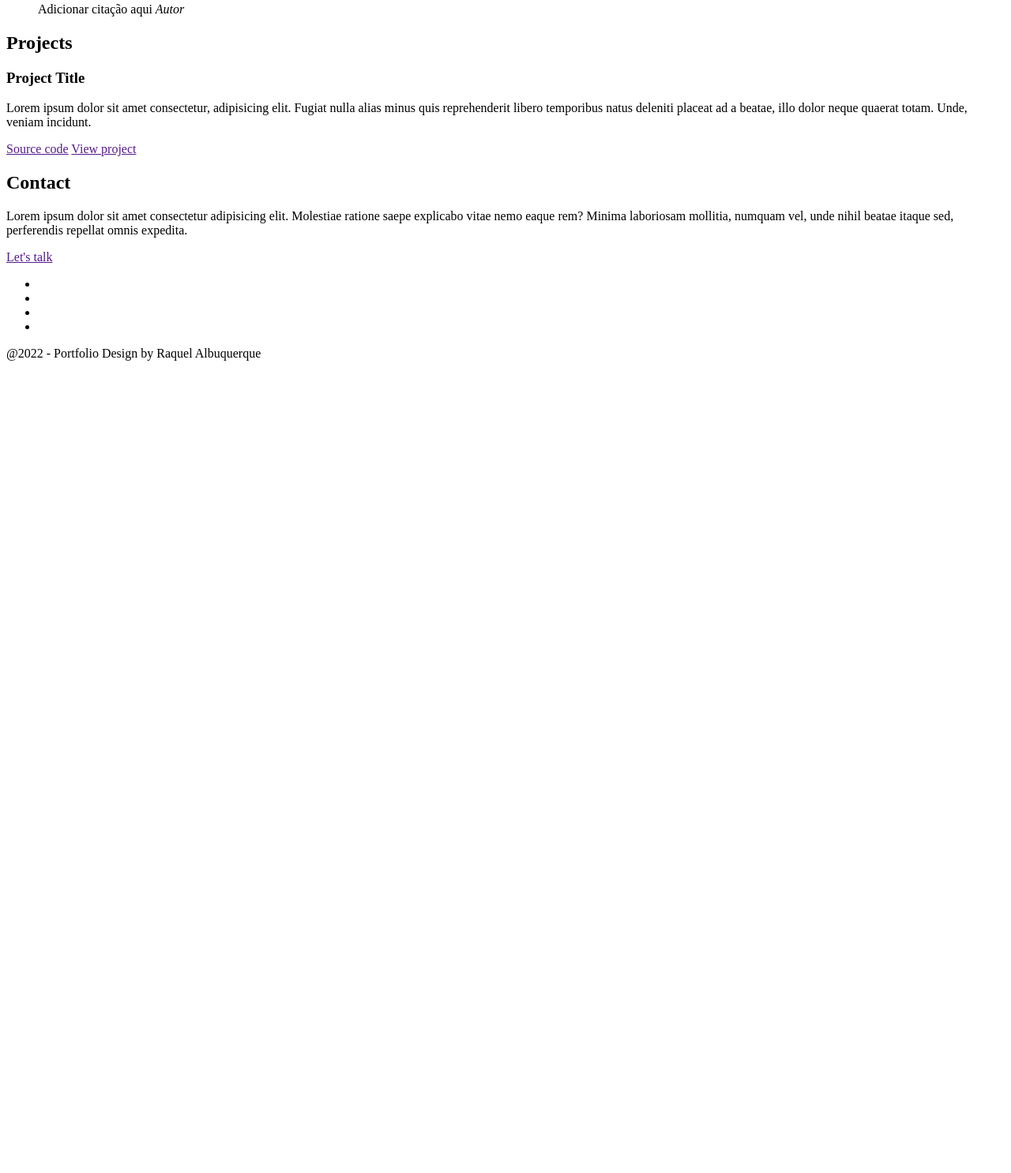
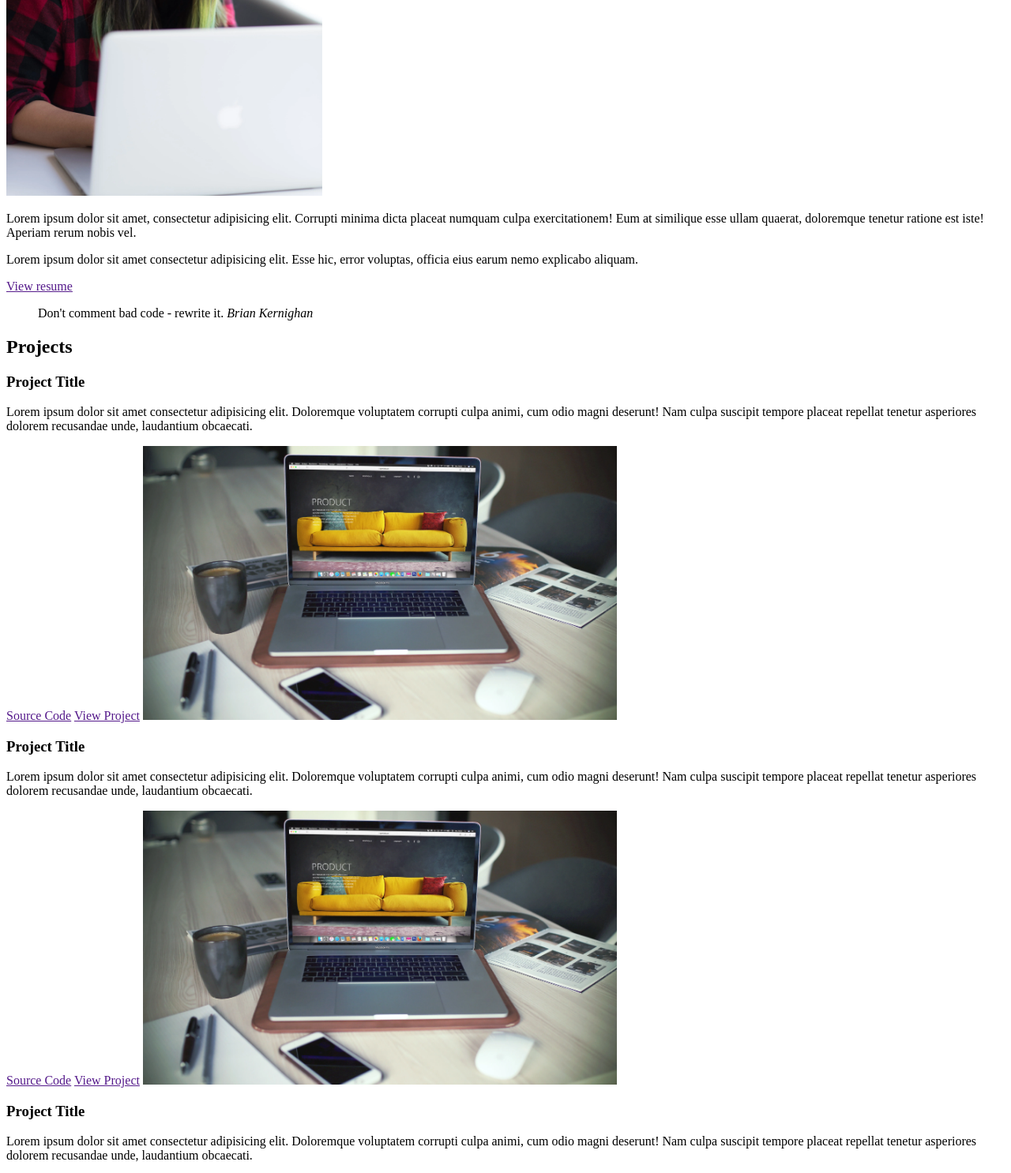
Before and after one commit to raquelmgalbuquerque/raquelmgalbuquerque.github.io, a plain HTML site: page index.html in a window 1280 px wide. Shown: the part 553-2039 px from the top of the page at 79% size. Before the commit the page ends 1018 px from the top, so only its background shows below. Drawn offline with Linux system fonts and the light colour scheme.

Commit message:
update main and footer

```diff
--- a/index.html
+++ b/index.html
@@ -16,38 +16,75 @@
     </header>
 
     <main>
-      <section>
+      <section class="about">
         <h2>About me</h2>
         <div>
+          <img
+            src="./assets/img/maria_albertina_developer.webp"
+            alt="developer maria albertina working on a computer"
+            width="400"
+          />
           <p>
-            Lorem ipsum dolor sit amet consectetur adipisicing elit. Sunt
-            explicabo debitis maxime, repellendus velit suscipit in magni vero
-            blanditiis placeat!
+            Lorem ipsum dolor sit amet, consectetur adipisicing elit. Corrupti
+            minima dicta placeat numquam culpa exercitationem! Eum at similique
+            esse ullam quaerat, doloremque tenetur ratione est iste! Aperiam
+            rerum nobis vel.
+          </p>
+          <p>
+            Lorem ipsum dolor sit amet consectetur adipisicing elit. Esse hic,
+            error voluptas, officia eius earum nemo explicabo aliquam.
           </p>
           <a href="">View resume</a>
-          <img src="./img/orion_nebula.jpg" alt="orion nebula" width="300" />
         </div>
         <blockquote>
-          Adicionar citação aqui
-          <cite>Autor</cite>
+          Don't comment bad code - rewrite it.
+          <cite>Brian Kernighan</cite>
         </blockquote>
       </section>
 
-      <section>
+      <section class="projects">
         <h2>Projects</h2>
         <article>
           <h3>Project Title</h3>
           <p>
-            Lorem ipsum dolor sit amet consectetur, adipisicing elit. Fugiat
-            nulla alias minus quis reprehenderit libero temporibus natus
-            deleniti placeat ad a beatae, illo dolor neque quaerat totam. Unde,
-            veniam incidunt.
+            Lorem ipsum dolor sit amet consectetur adipisicing elit. Doloremque
+            voluptatem corrupti culpa animi, cum odio magni deserunt! Nam culpa
+            suscipit tempore placeat repellat tenetur asperiores dolorem
+            recusandae unde, laudantium obcaecati.
           </p>
-          <a href="">Source code</a>
-          <a href="">View project</a>
+          <a href="">Source Code</a>
+          <a href="">View Project</a>
+          <img src="./assets/img/project1.webp" alt="project" width="600" />
+        </article>
+
+        <article>
+          <h3>Project Title</h3>
+          <p>
+            Lorem ipsum dolor sit amet consectetur adipisicing elit. Doloremque
+            voluptatem corrupti culpa animi, cum odio magni deserunt! Nam culpa
+            suscipit tempore placeat repellat tenetur asperiores dolorem
+            recusandae unde, laudantium obcaecati.
+          </p>
+          <a href="">Source Code</a>
+          <a href="">View Project</a>
+          <img src="./assets/img/project1.webp" alt="project" width="600" />
+        </article>
+
+        <article>
+          <h3>Project Title</h3>
+          <p>
+            Lorem ipsum dolor sit amet consectetur adipisicing elit. Doloremque
+            voluptatem corrupti culpa animi, cum odio magni deserunt! Nam culpa
+            suscipit tempore placeat repellat tenetur asperiores dolorem
+            recusandae unde, laudantium obcaecati.
+          </p>
+          <a href="">Source Code</a>
+          <a href="">View Project</a>
+          <img src="./assets/img/project1.webp" alt="project" width="600" />
         </article>
       </section>
 
+      <section class="contact">
         <h2>Contact</h2>
         <p>
           Lorem ipsum dolor sit amet consectetur adipisicing elit. Molestiae
@@ -55,17 +92,18 @@
           mollitia, numquam vel, unde nihil beatae itaque sed, perferendis
           repellat omnis expedita.
         </p>
-      <a href="">Let's talk</a>
+        <a href="mailto:raquelmgalbuquerque@gmail.com">Let's talk</a>
+      </section>
     </main>
 
     <footer>
       <ul>
-        <li><a></a></li>
-        <li><a></a></li>
-        <li><a></a></li>
-        <li><a></a></li>
+        <li><a href="https://github.com/raquelmgalbuquerque">GitHub</a></li>
+        <li><a href="">GitHub</a></li>
+        <li><a href="">GitHub</a></li>
+        <li><a href="">GitHub</a></li>
       </ul>
-      <footer>@2022 - Portfolio Design by Raquel Albuquerque</footer>
+      <p>@2022 - Portfolio Design by Raquel Albuquerque</p>
     </footer>
   </body>
 </html>
```
Also changed, not shown: assets/img/maria_albertina_developer.webp (added), assets/img/project1.webp (added), img/orion_nebula.jpg (deleted). Lines whose indentation alone changed are shown as unchanged.
